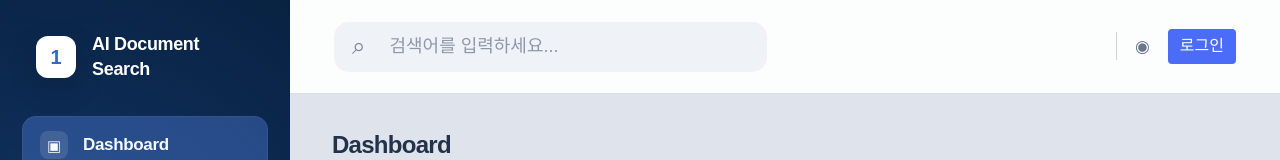
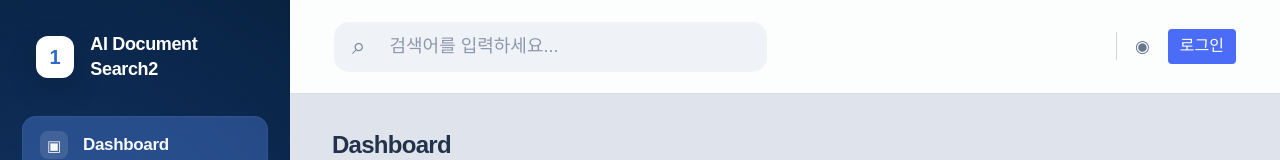
Before and after one commit to jangseonghyun/msa-ai-project, a React app in the folder frontend/: page / in a window 1280 px wide. Shown: the top 160 px of the page. Built offline with nearby package versions, Linux system fonts and the light colour scheme; no server answers; the HTML template or start-up script is replaced by a standard one.

Commit message:
리액트 테스트

```diff
--- a/frontend/src/components/Sidebar.jsx
+++ b/frontend/src/components/Sidebar.jsx
@@ -5,7 +5,7 @@ export default function Sidebar() {
     <aside className="sidebar">
       <div className="brand">
         <div className="brand__logo">1</div>
-        <div className="brand__title">AI Document Search</div>
+        <div className="brand__title">AI Document Search2</div>
       </div>
 
       <nav className="menu">
```
